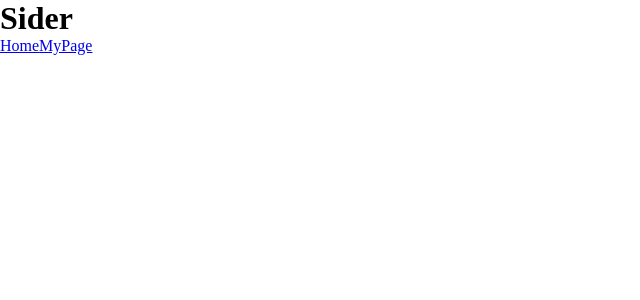
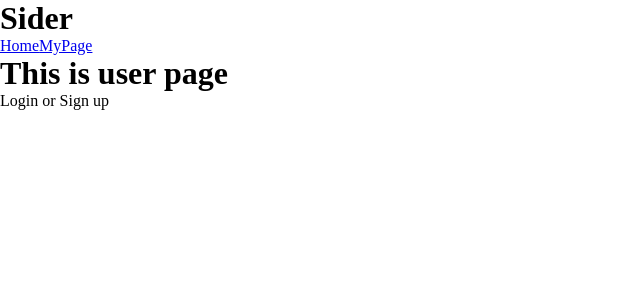
Before and after one commit to take-cantik/twitter_trace, a Nuxt app: page /mypage in a window 1280 px wide. Before the commit this address had no page. Shown: the top 300 px of the page, without its empty margins (0-640 px from the left). Built offline with nearby package versions, Linux system fonts and the light colour scheme.

Commit message:
Create mypage Page

```diff
--- /dev/null
+++ b/pages/mypage.vue
@@ -0,0 +1,6 @@
+<template>
+  <div>
+    <h1>This is user page</h1>
+    <p>Login or Sign up</p>
+  </div>
+</template>
```
